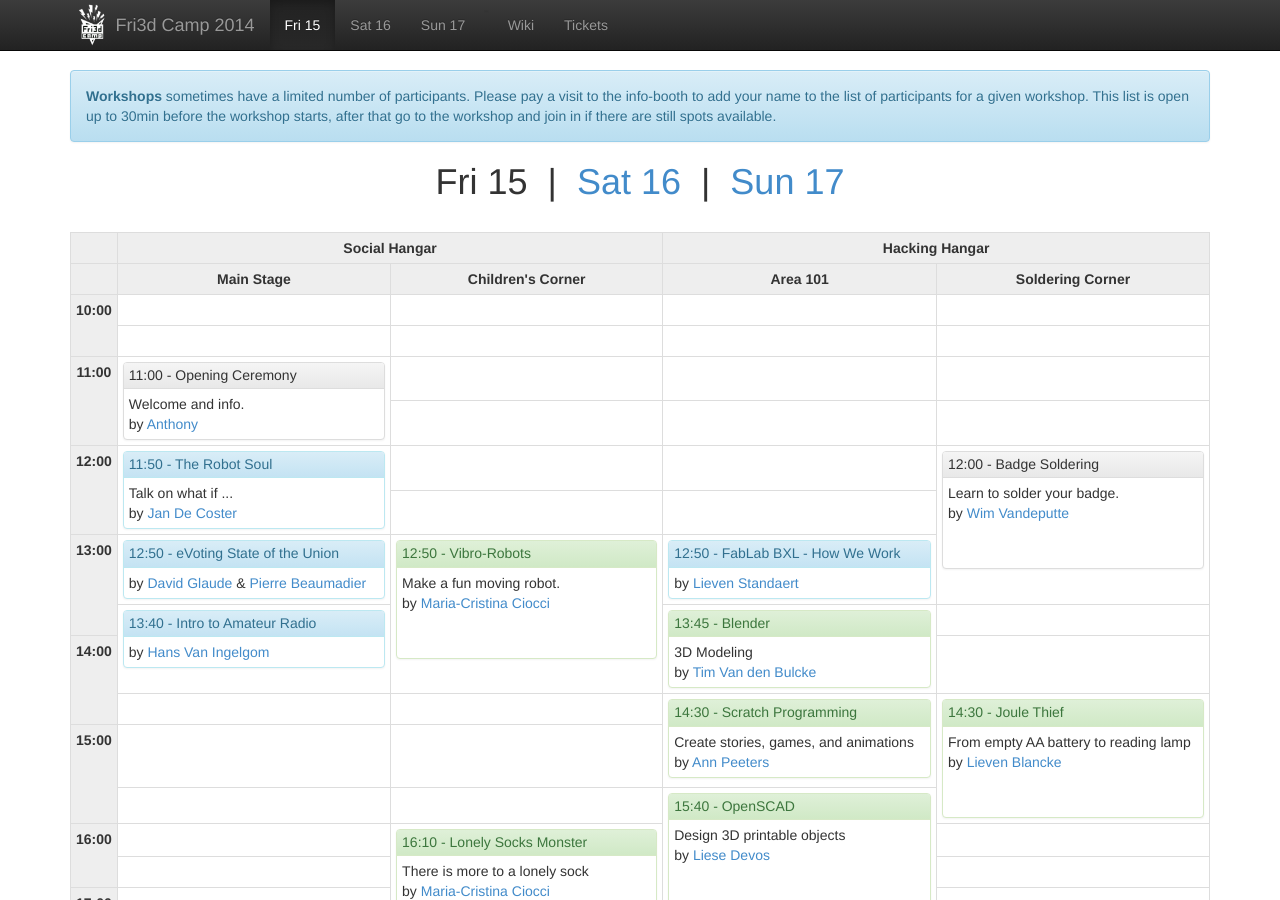
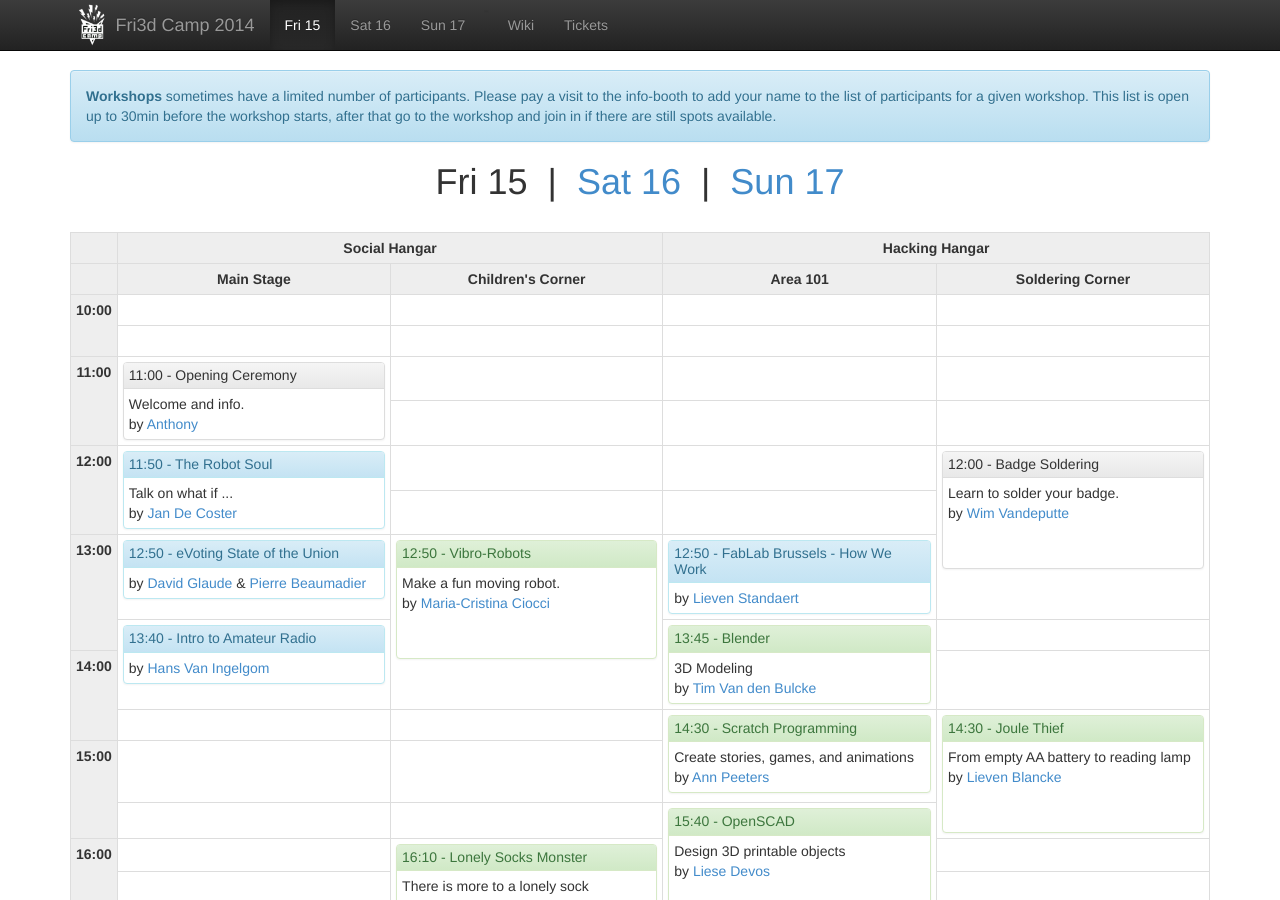
Before and after one commit to Fri3dCamp/program.fri3d.be, a Jekyll site: the page built from index.html, in a window 1280 px wide and 900 px high. Built offline with Jekyll 4.4.1, drawn with Linux system fonts in a browser that asks for light colours; nearby versions of some CDN libraries.

Commit message:
fixed important, wrongly abbreviated name ;-)

```diff
--- a/index.html
+++ b/index.html
@@ -133,7 +133,7 @@ layout: base
     <td>
       <div class="panel panel-info">
         <div class="panel-heading">
-          <h3 class="panel-title"><a href="events/fablab_brussels_-_how_we_work.html">12:50 - FabLab BXL - How We Work</a></h3>
+          <h3 class="panel-title"><a href="events/fablab_brussels_-_how_we_work.html">12:50 - FabLab Brussels - How We Work</a></h3>
         </div>
         <div class="panel-body">
           by <a href="speakers/lieven_standaert.html">Lieven Standaert</a>
```
